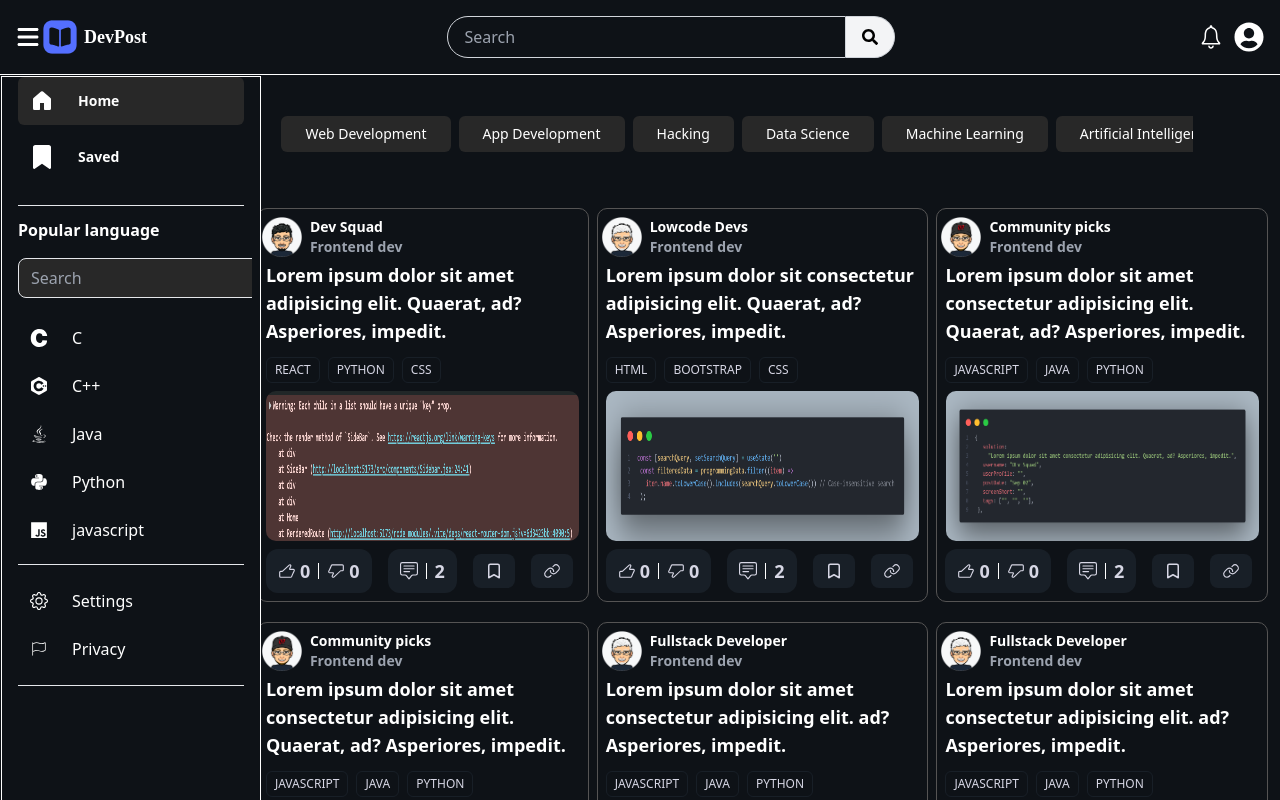
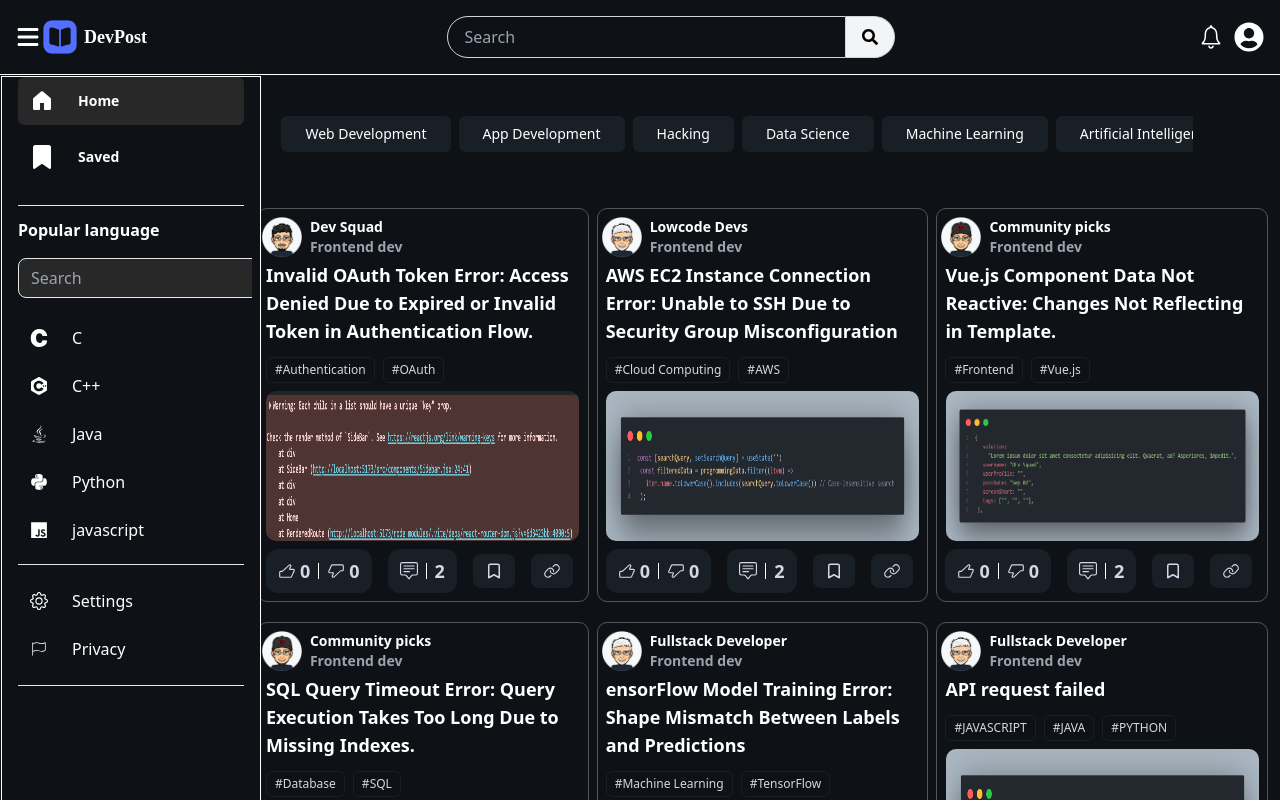
Before and after one commit to GideonJulian/DevPost, a React (Vite) app: page / in a window 1280 px wide. Shown: the top 800 px of the page. Built offline with nearby package versions, Linux system fonts and the light colour scheme.

Commit message:
filtering post

```diff
--- a/src/components/Navbar.jsx
+++ b/src/components/Navbar.jsx
@@ -1,14 +1,17 @@
-import React from "react";
+import React, { useState } from "react";
 import logo from "../assets/logo.png";
 import { FaSearch } from "react-icons/fa";
 import { IoIosNotificationsOutline } from "react-icons/io";
 import { CiSearch } from "react-icons/ci";
 import { FaUserCircle } from "react-icons/fa";
 import { FaBars } from "react-icons/fa6";
-const Navbar = ({ toggleSidebar }) => {
+const Navbar = ({ toggleSidebar, onSearch }) => {
+
+  const handleSearchPost = (e) => {
+    onSearch(e.target.value )
+  }
   return (
     <div className=" navbar-container p-4 flex bg-grey-blue items-center justify-around w-full fixed  mb-10 top-0 ">
-
       <div className="text-white text-2xl" onClick={toggleSidebar}>
         <FaBars />
       </div>
@@ -20,7 +23,8 @@
         <input
           type="text"
           placeholder="Search"
-            className="w-full px-4 py-2 border border-gray-300 rounded-l-full focus:outline-none focus:border-blue-500 bg-transparent"
+          onChange={handleSearchPost}
+          className="w-full px-4 py-2 border text-white border-gray-300 rounded-l-full focus:outline-none focus:border-blue-500 bg-transparent"
         />
         <button className="px-4 py-3 bg-gray-100 border border-l-0 border-gray-300 rounded-r-full hover:bg-gray-200">
           <FaSearch />
@@ -35,7 +39,6 @@
           <FaUserCircle />
         </button>
       </div>
-
     </div>
   );
 };
--- a/src/components/PostCard.jsx
+++ b/src/components/PostCard.jsx
@@ -55,7 +55,7 @@
             key={index}
             className="text-white-blue px-2 py-1 rounded-md border border-icon-col text-xs font-normal whitespace-nowrap"
           >
-            {tag}
+            #{tag}
           </span>
         ))}
       </div>
--- a/src/pages/Home.jsx
+++ b/src/pages/Home.jsx
@@ -6,6 +6,7 @@
 import PostDetails from "../utils/PostDetails";
 const Home = () => {
   const [showSideBar, setShowSideBar] = useState(true);
+  const [searchQuery, setSearchQuery] = useState("");
   const carouselRef = useRef(null);
 
   // Scroll to the left
@@ -20,11 +21,21 @@
   const toggleSidebar = () => {
     setShowSideBar(!showSideBar);
   };
+  const filteredPosts = PostDetails.filter(
+    (post) =>
+      post.erroTitle.toLowerCase().includes(searchQuery.toLowerCase()) ||
+      post.postTags.some((tag) =>
+        tag.toLowerCase().includes(searchQuery.toLowerCase())
+      )
+  );
   return (
     <div className="">
       <div className="sidebar">{showSideBar && <Sidebar />}</div>
       <div className="nav-bar">
-        <Navbar toggleSidebar={toggleSidebar} />
+        <Navbar
+          toggleSidebar={toggleSidebar}
+          onSearch={(query) => setSearchQuery(query)}
+        />
       </div>
       <div className="main-content mt-28 w-full">
         <div className="w-full bg-grey-blue top-10  ">
@@ -54,7 +65,7 @@
               {tags.map((tag, index) => (
                 <div
                   key={index}
-                  className="tab text-white px-6 py-2 rounded-md bg-hover w-72 text-sm whitespace-nowrap text-ellipsis cursor-pointer"
+                  className="tab text-white px-6 py-2 rounded-md bg-icon-col w-72 text-sm whitespace-nowrap text-ellipsis cursor-pointer"
                 >
                   {tag}
                 </div>
@@ -69,7 +80,7 @@
           </div>
         </div>
         <div className="posts  p-8   w-full grid lg:grid-cols-3 md:grid-cols-3 sm:grid-cols-1 gap-2 ">
-          {PostDetails.map((items) => (
+          {filteredPosts.map((items) => (
             <PostCard
               errorImg={items.screenShort}
               title={items.erroTitle}
--- a/src/utils/PostDetails.js
+++ b/src/utils/PostDetails.js
@@ -1,88 +1,86 @@
-import errorImg1 from '../assets/images/error1.png'
-import errorImg2 from '../assets/images/error2.png'
-import errorImg3 from '../assets/images/error3.png'
-import userimg1 from '../assets/images/userimg1.png'
-import userimg2 from '../assets/images/userimg2.png'
-import userimg3 from '../assets/images/userimg3.png'
-
+import errorImg1 from "../assets/images/error1.png";
+import errorImg2 from "../assets/images/error2.png";
+import errorImg3 from "../assets/images/error3.png";
+import userimg1 from "../assets/images/userimg1.png";
+import userimg2 from "../assets/images/userimg2.png";
+import userimg3 from "../assets/images/userimg3.png";
 
 const PostDetails = [
   {
     id: 1,
     erroTitle:
-      "Lorem ipsum dolor sit amet  adipisicing elit. Quaerat, ad? Asperiores, impedit.",
+      "Invalid OAuth Token Error: Access Denied Due to Expired or Invalid Token in Authentication Flow.",
     username: "Dev Squad",
     userProfile: userimg1,
     postDate: "Sep 02",
     screenShort: errorImg1,
-    postTags: ["REACT", "PYTHON", "CSS"],
+    postTags: ["Authentication", "OAuth"],
     // language: 'Typescript'
   },
   {
     id: 2,
     erroTitle:
-      "Lorem ipsum dolor sit  consectetur adipisicing elit. Quaerat, ad? Asperiores, impedit.",
+      "AWS EC2 Instance Connection Error: Unable to SSH Due to Security Group Misconfiguration",
     username: "Lowcode Devs",
     userProfile: userimg2,
     postDate: "Aug 14",
     screenShort: errorImg2,
-    postTags: ["HTML", "BOOTSTRAP", "CSS"],
+    postTags: ["Cloud Computing", "AWS"],
     // language: 'html'
   },
   {
-    id:3 ,
+    id: 3,
     erroTitle:
-      "Lorem ipsum dolor sit amet consectetur adipisicing elit. Quaerat, ad? Asperiores, impedit.",
+      "Vue.js Component Data Not Reactive: Changes Not Reflecting in Template.",
     username: "Community picks",
     userProfile: userimg3,
     postDate: "Jan 01",
     screenShort: errorImg3,
-    postTags: ["JAVASCRIPT", "JAVA", "PYTHON"],
-    language: 'css'
+    postTags: ["Frontend", "Vue.js"],
+    language: "css",
   },
   {
-    id:3 ,
+    id: 3,
     erroTitle:
-      "Lorem ipsum dolor sit amet consectetur adipisicing elit. Quaerat, ad? Asperiores, impedit.",
+      "SQL Query Timeout Error: Query Execution Takes Too Long Due to Missing Indexes.",
     username: "Community picks",
     userProfile: userimg3,
     postDate: "Jan 01",
     screenShort: errorImg3,
-    postTags: ["JAVASCRIPT", "JAVA", "PYTHON"],
-    language: 'css'
+    postTags: ["Database", "SQL"],
+    language: "css",
   },
   {
-    id: 4 ,
+    id: 4,
     erroTitle:
-      "Lorem ipsum dolor sit amet consectetur adipisicing elit.  ad? Asperiores, impedit.",
+      "ensorFlow Model Training Error: Shape Mismatch Between Labels and Predictions",
+    username: "Fullstack Developer",
+    userProfile: userimg2,
+    postDate: "Oct 01",
+    screenShort: errorImg2,
+    postTags: ["Machine Learning", "TensorFlow"],
+    language: "javascript",
+  },
+  {
+    id: 4,
+    erroTitle: "API request failed",
     username: "Fullstack Developer",
     userProfile: userimg2,
     postDate: "Oct 01",
     screenShort: errorImg2,
     postTags: ["JAVASCRIPT", "JAVA", "PYTHON"],
-    // language: 'javascript'
-  },
-  {
-    id: 4 ,
-    erroTitle:
-      "Lorem ipsum dolor sit amet consectetur adipisicing elit.  ad? Asperiores, impedit.",
-    username: "Fullstack Developer",
-    userProfile: userimg2,
-    postDate: "Oct 01",
-    screenShort: errorImg2,
-    postTags: ["JAVASCRIPT", "JAVA", "PYTHON"],
-    // language: 'javascript'
+    language: "javascript",
   },
   {
     id: 5,
     erroTitle:
-      "Lorem ipsum dolor sit amet consectetur adipisicing elit.  ad? Asperiores, impedit.",
+      "CSS Flexbox Layout Issue: Elements Overlapping or Not Centering Properly in Responsive Design",
     username: "",
     userProfile: userimg3,
     postDate: "Oct 5",
     screenShort: errorImg1,
-    postTags: ["RUST", "DART", "LUA"],
-    // language: 'Python'
+    postTags: ["Frontend", "CSS"],
+    language: "Python",
   },
 ];
 export default PostDetails;
```
Lines whose indentation alone changed are shown as unchanged.
